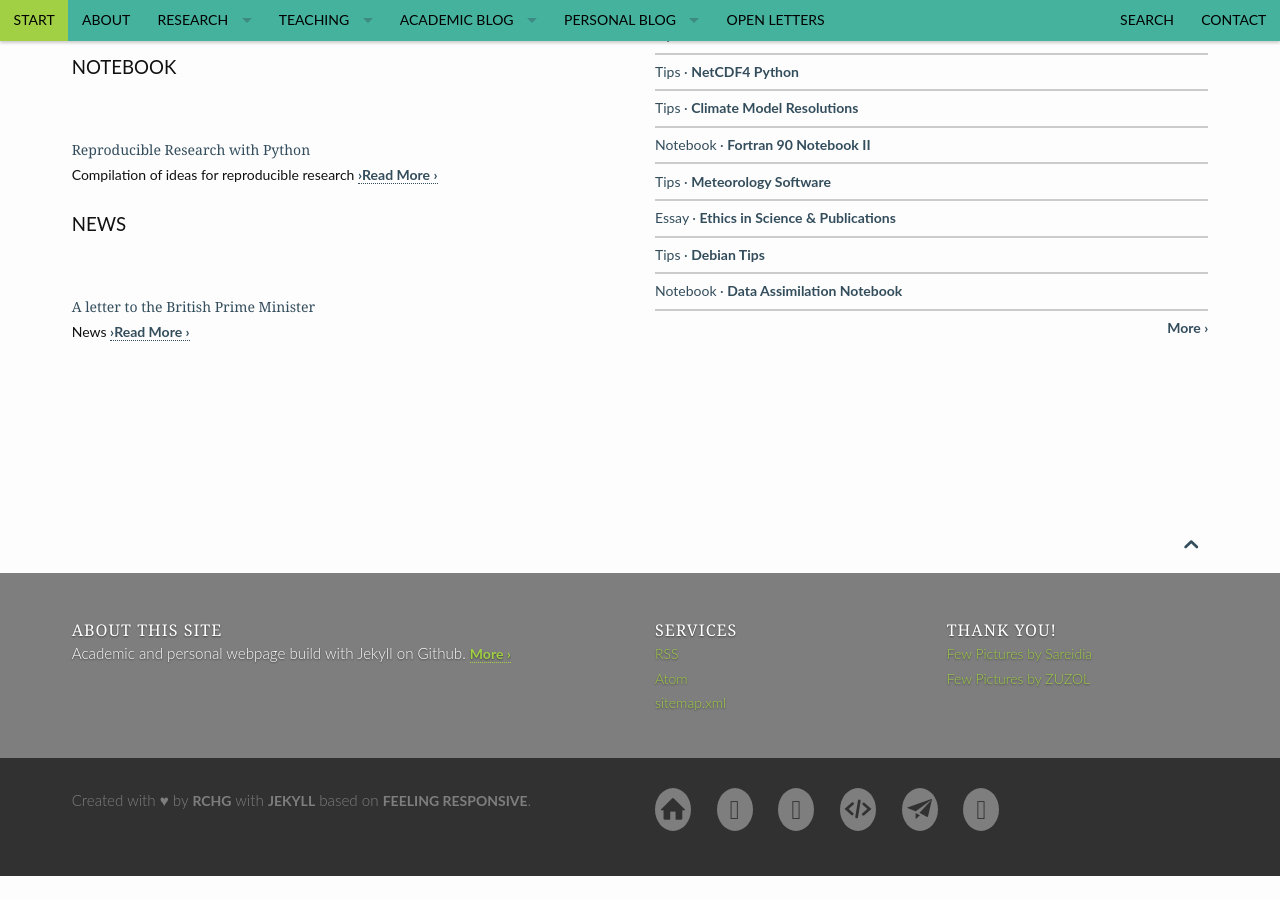
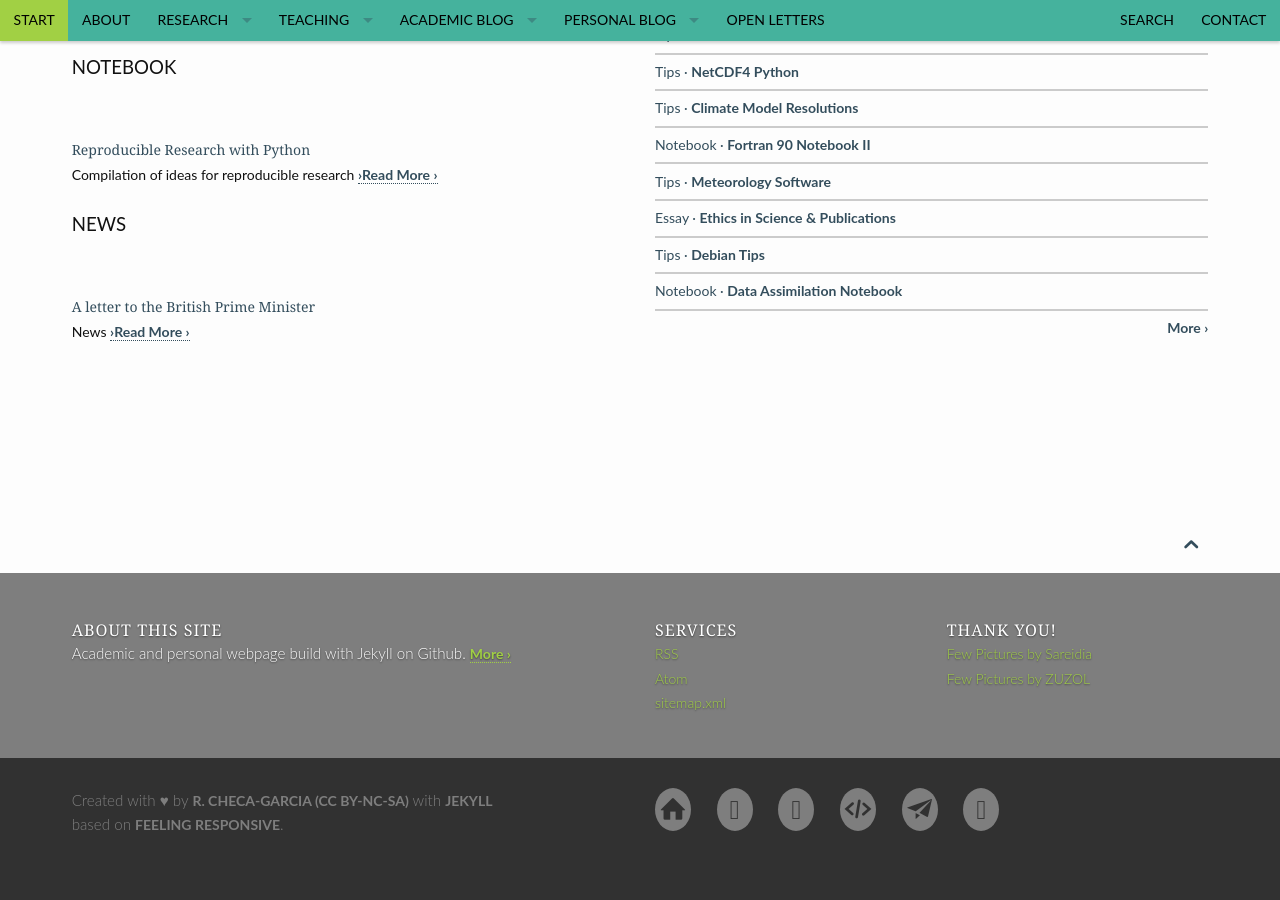
Before and after one commit to RCHG/rchg.github.io, a Jekyll site: the page built from pages/pages-root-folder/index.md, in a window 1280 px wide and 900 px high, scrolled down 954 px. Built offline with Jekyll 4.4.1, drawn with Linux system fonts in a browser that asks for light colours; before the commit the page ends 1829 px from its top, so only the background shows below that.

Commit message:
Update authors.yml

```diff
--- a/_data/authors.yml
+++ b/_data/authors.yml
@@ -9,8 +9,8 @@
 #
 # Resource › http://blog.sorryapp.com/blogging-with-jekyll/2014/02/06/adding-authors-to-your-jekyll-site.html
 rchg: # replace this with your info
-  name: "rchg"
-  siterole: "webmaster, developer, copywriter, designer"
+  name: "R. Checa-Garcia (CC BY-NC-SA)"
+  siterole: "webmaster, developer, writter of all contents"
   uri: http://rchg.github.io/
   email:
 # you can add more authors here
```
